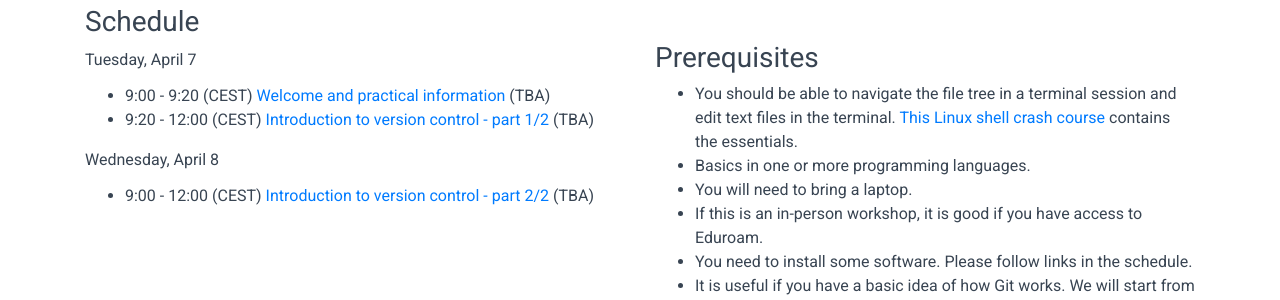
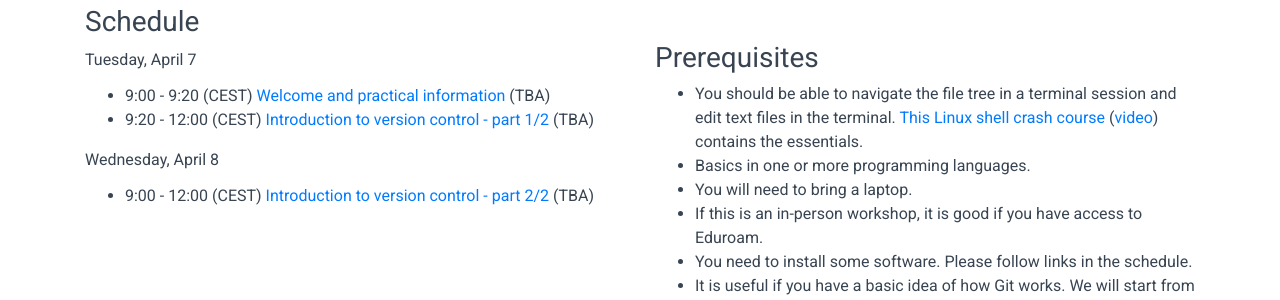
Before and after one commit to coderefinery/2020-04-07-online, a Jekyll site: the page built from index.md, in a window 1280 px wide and 900 px high, scrolled down 1023 px. Shown: the part 152-452 px from the top of the window. Built offline with Jekyll 4.4.1, drawn with Linux system fonts in a browser that asks for light colours; comment, search, counter and statistics services are not loaded.

Commit message:
Shell crash course video link

```diff
--- a/right_column.md
+++ b/right_column.md
@@ -49,6 +49,7 @@ Python.
 - You should be able to navigate the file tree in a terminal session and edit
   text files in the terminal.
   [This Linux shell crash course](https://scicomp.aalto.fi/scicomp/shell.html)
+  ([video](https://youtu.be/56p6xX0aToI))
   contains the essentials.
 - Basics in one or more programming languages.
 - You will need to bring a laptop.
```
